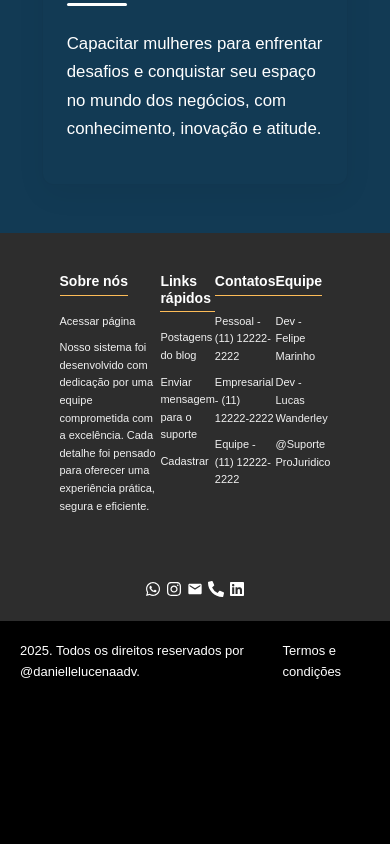
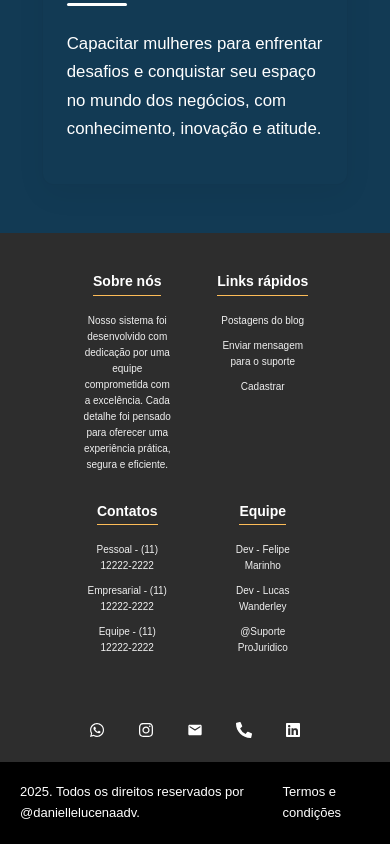
Before and after one commit to LucasWanderleyGomes/ProJuridico-front, a React (Vite) app in the folder projuridico_frontend/: page / in a window 390 px wide. Shown: the part 4949-5793 px from the top of the page. Before the commit the page ends 5651 px from the top, so only its background shows below. Built offline with nearby package versions, Linux system fonts and the light colour scheme; the HTML template or start-up script is replaced by a standard one; a web font is replaced by a local one.

Commit message:
[RESPONSIVIDADE ] - FOOTER

```diff
--- a/projuridico_frontend/src/components/FooterPages.jsx
+++ b/projuridico_frontend/src/components/FooterPages.jsx
@@ -15,14 +15,14 @@ const FooterPages = () => {
             <ul className='lista-itens-footer'>
                 <li className='secao-item-lista'>
                     <h3 className='titles-footer'>Sobre nós</h3>
-                    <Link to='/' className='links-item-lista'>Acessar página</Link>
+
                     <Link to='/' className='links-item-lista'>Nosso sistema foi desenvolvido com dedicação por uma equipe comprometida com a excelência. Cada detalhe foi pensado para oferecer uma experiência prática, segura e eficiente.</Link>
                 </li>
                 <li className='secao-item-lista'>
                     <h3 className='titles-footer'>Links rápidos</h3>
-                    <Link to='/' className='links-item-lista'>Postagens do blog</Link>
-                    <Link to='/' className='links-item-lista'>Enviar mensagem para o suporte</Link>
-                    <Link to='/' className='links-item-lista'>Cadastrar</Link>
+                    <Link to='/comunidade/blog' className='links-item-lista'>Postagens do blog</Link>
+                    <Link to='/contato' className='links-item-lista'>Enviar mensagem para o suporte</Link>
+                    <Link to='/cadastro' className='links-item-lista'>Cadastrar</Link>
                 </li>
                 <li className='secao-item-lista'>
                     <h3 className='titles-footer'>Contatos</h3>
--- a/projuridico_frontend/src/styles/components/FooterPages.css
+++ b/projuridico_frontend/src/styles/components/FooterPages.css
@@ -89,3 +89,37 @@
     align-items: center;
     justify-content: space-around;
 }
+
+@media (max-width: 970px){
+    .lista-itens-footer {
+    display: grid
+;
+    padding-left: 0;
+    grid-template-columns: repeat(2, 1fr);
+    justify-content: space-evenly;
+    width: 90%;
+    margin-bottom: 0;
+    padding: 40px;
+    row-gap: 30px;
+}
+
+.secao-item-lista{
+    align-items: center;
+    max-width: none;
+}
+.links-item-lista {
+    font-size: 10px;
+    text-decoration: none;
+    color: rgb(240, 240, 240);
+    text-align: center;
+}
+.links-redes-sociais{
+    width: 70%;
+}
+}
+
+@media (max-width:620px){
+    .links-item-lista{
+        max-width: 67%;
+    }
+}
```
